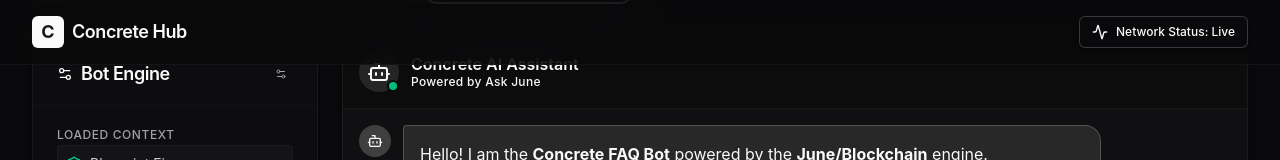
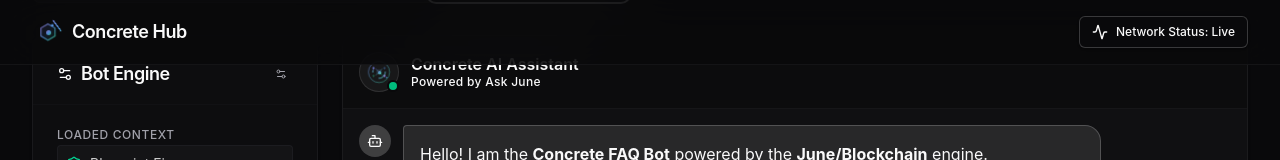
Before and after one commit to abnormalforhad/concrete-hub-ai, a React (Vite) app: page / in a window 1280 px wide. Both pictures are taken after a click on the tab "Ask June Bot". Shown: the part 331-491 px from the top of the page. Built offline with nearby package versions, Linux system fonts and the light colour scheme.

Commit message:
feat: add animated SVG logos to header and bot engine

```diff
--- a/src/App.tsx
+++ b/src/App.tsx
@@ -33,6 +33,90 @@ import { Tabs, TabsContent, TabsList, TabsTrigger } from './components/ui/tabs';
 import { Card, CardContent, CardDescription, CardFooter, CardHeader, CardTitle } from './components/ui/card';
 import { Slider } from './components/ui/slider';
 import { Button } from './components/ui/button';
+
+// --- Animated Logo Components ---
+function AnimatedLogo({ size = 32 }: { size?: number }) {
+  return (
+    <svg width={size} height={size} viewBox="0 0 40 40" fill="none" xmlns="http://www.w3.org/2000/svg">
+      <defs>
+        <linearGradient id="logoGrad" x1="0%" y1="0%" x2="100%" y2="100%">
+          <stop offset="0%" stopColor="#a78bfa" />
+          <stop offset="50%" stopColor="#60a5fa" />
+          <stop offset="100%" stopColor="#34d399" />
+        </linearGradient>
+        <linearGradient id="logoGrad2" x1="100%" y1="0%" x2="0%" y2="100%">
+          <stop offset="0%" stopColor="#f472b6" />
+          <stop offset="100%" stopColor="#a78bfa" />
+        </linearGradient>
+      </defs>
+      {/* Outer rotating ring */}
+      <g style={{ transformOrigin: '20px 20px', animation: 'logo-spin 8s linear infinite' }}>
+        <path
+          d="M20 4L33.86 12V28L20 36L6.14 28V12L20 4Z"
+          stroke="url(#logoGrad)"
+          strokeWidth="1.5"
+          fill="none"
+          strokeDasharray="120"
+          style={{ animation: 'logo-dash 4s ease-in-out infinite' }}
+        />
+      </g>
+      {/* Inner pulsing hexagon */}
+      <g style={{ transformOrigin: '20px 20px', animation: 'logo-pulse 3s ease-in-out infinite' }}>
+        <path
+          d="M20 10L28.66 15V25L20 30L11.34 25V15L20 10Z"
+          fill="url(#logoGrad)"
+          opacity="0.15"
+        />
+        <path
+          d="M20 10L28.66 15V25L20 30L11.34 25V15L20 10Z"
+          stroke="url(#logoGrad)"
+          strokeWidth="1.5"
+          fill="none"
+        />
+      </g>
+      {/* Center dot */}
+      <circle cx="20" cy="20" r="3" fill="url(#logoGrad)" style={{ animation: 'logo-pulse 2s ease-in-out infinite' }} />
+      {/* Orbiting particle */}
+      <g style={{ transformOrigin: '20px 20px', animation: 'logo-orbit 3s linear infinite' }}>
+        <circle cx="20" cy="20" r="1.5" fill="#60a5fa" />
+      </g>
+    </svg>
+  );
+}
+
+function AnimatedBotLogo({ size = 28 }: { size?: number }) {
+  return (
+    <svg width={size} height={size} viewBox="0 0 36 36" fill="none" xmlns="http://www.w3.org/2000/svg">
+      <defs>
+        <linearGradient id="botGrad" x1="0%" y1="0%" x2="100%" y2="100%">
+          <stop offset="0%" stopColor="#818cf8" />
+          <stop offset="100%" stopColor="#34d399" />
+        </linearGradient>
+      </defs>
+      {/* Pulsing outer ring */}
+      <circle cx="18" cy="18" r="16" stroke="url(#botGrad)" strokeWidth="1" fill="none" opacity="0.3" style={{ transformOrigin: '18px 18px', animation: 'bot-pulse-ring 3s ease-in-out infinite' }} />
+      {/* Brain circuit paths */}
+      <g stroke="url(#botGrad)" strokeWidth="1.2" fill="none" strokeLinecap="round">
+        <path d="M10 18C10 13.58 13.58 10 18 10" style={{ strokeDasharray: 20, animation: 'logo-dash 3s ease-in-out infinite' }} />
+        <path d="M26 18C26 22.42 22.42 26 18 26" style={{ strokeDasharray: 20, animation: 'logo-dash 3s ease-in-out infinite 0.5s' }} />
+        <path d="M14 14L22 22" opacity="0.4" />
+        <path d="M22 14L14 22" opacity="0.4" />
+      </g>
+      {/* Center core */}
+      <circle cx="18" cy="18" r="3.5" fill="url(#botGrad)" opacity="0.2" />
+      <circle cx="18" cy="18" r="2" fill="url(#botGrad)" style={{ animation: 'logo-pulse 2s ease-in-out infinite' }} />
+      {/* Neural nodes */}
+      <circle cx="11" cy="13" r="1.5" fill="#818cf8" style={{ animation: 'bot-node-blink 2s ease-in-out infinite' }} />
+      <circle cx="25" cy="13" r="1.5" fill="#60a5fa" style={{ animation: 'bot-node-blink 2s ease-in-out infinite 0.4s' }} />
+      <circle cx="11" cy="23" r="1.5" fill="#34d399" style={{ animation: 'bot-node-blink 2s ease-in-out infinite 0.8s' }} />
+      <circle cx="25" cy="23" r="1.5" fill="#a78bfa" style={{ animation: 'bot-node-blink 2s ease-in-out infinite 1.2s' }} />
+      {/* Orbiting particle */}
+      <g style={{ transformOrigin: '18px 18px', animation: 'logo-spin 4s linear infinite reverse' }}>
+        <circle cx="18" cy="6" r="1" fill="#60a5fa" opacity="0.8" />
+      </g>
+    </svg>
+  );
+}
 
 // AI Configuration Context
 const BOT_SYSTEM_PROMPT = `You are the Official Concrete FAQ Bot. You are a helpful, concise AI.
@@ -84,9 +168,7 @@ export default function App() {
       <header className="sticky top-0 z-50 border-b border-border/40 bg-background/80 backdrop-blur-xl">
         <div className="flex h-16 max-w-7xl mx-auto items-center justify-between px-4 sm:px-6 lg:px-8">
           <div className="flex items-center gap-2">
-            <span className="flex h-8 w-8 items-center justify-center rounded-md bg-primary text-primary-foreground font-bold text-lg">
-              C
-            </span>
+            <AnimatedLogo size={32} />
             <span className="font-semibold text-lg tracking-tight">Concrete Hub</span>
           </div>
           <div className="flex items-center gap-4">
@@ -675,8 +757,8 @@ function BotTab() {
         {/* Chat Header */}
         <div className="flex items-center gap-3 p-4 border-b border-border/40 bg-background/50">
           <div className="relative">
-            <div className="w-10 h-10 rounded-full bg-primary/10 flex items-center justify-center">
-              <Bot className="w-6 h-6 text-primary" />
+            <div className="w-10 h-10 rounded-full bg-primary/5 flex items-center justify-center border border-primary/10">
+              <AnimatedBotLogo size={28} />
             </div>
             <div className="absolute bottom-0 right-0 w-3 h-3 rounded-full bg-emerald-500 border-2 border-background"></div>
           </div>
--- a/src/index.css
+++ b/src/index.css
@@ -33,3 +33,36 @@
     font-feature-settings: "rlig" 1, "calt" 1;
   }
 }
+
+/* Animated Logo Keyframes */
+@keyframes logo-spin {
+  from { transform: rotate(0deg); }
+  to { transform: rotate(360deg); }
+}
+
+@keyframes logo-pulse {
+  0%, 100% { opacity: 0.6; transform: scale(1); }
+  50% { opacity: 1; transform: scale(1.08); }
+}
+
+@keyframes logo-dash {
+  0% { stroke-dashoffset: 120; }
+  50% { stroke-dashoffset: 0; }
+  100% { stroke-dashoffset: -120; }
+}
+
+@keyframes logo-orbit {
+  0% { transform: rotate(0deg) translateX(10px) rotate(0deg); }
+  100% { transform: rotate(360deg) translateX(10px) rotate(-360deg); }
+}
+
+@keyframes bot-pulse-ring {
+  0% { transform: scale(0.8); opacity: 0.8; }
+  50% { transform: scale(1.15); opacity: 0.2; }
+  100% { transform: scale(0.8); opacity: 0.8; }
+}
+
+@keyframes bot-node-blink {
+  0%, 100% { opacity: 0.3; }
+  50% { opacity: 1; }
+}
```
